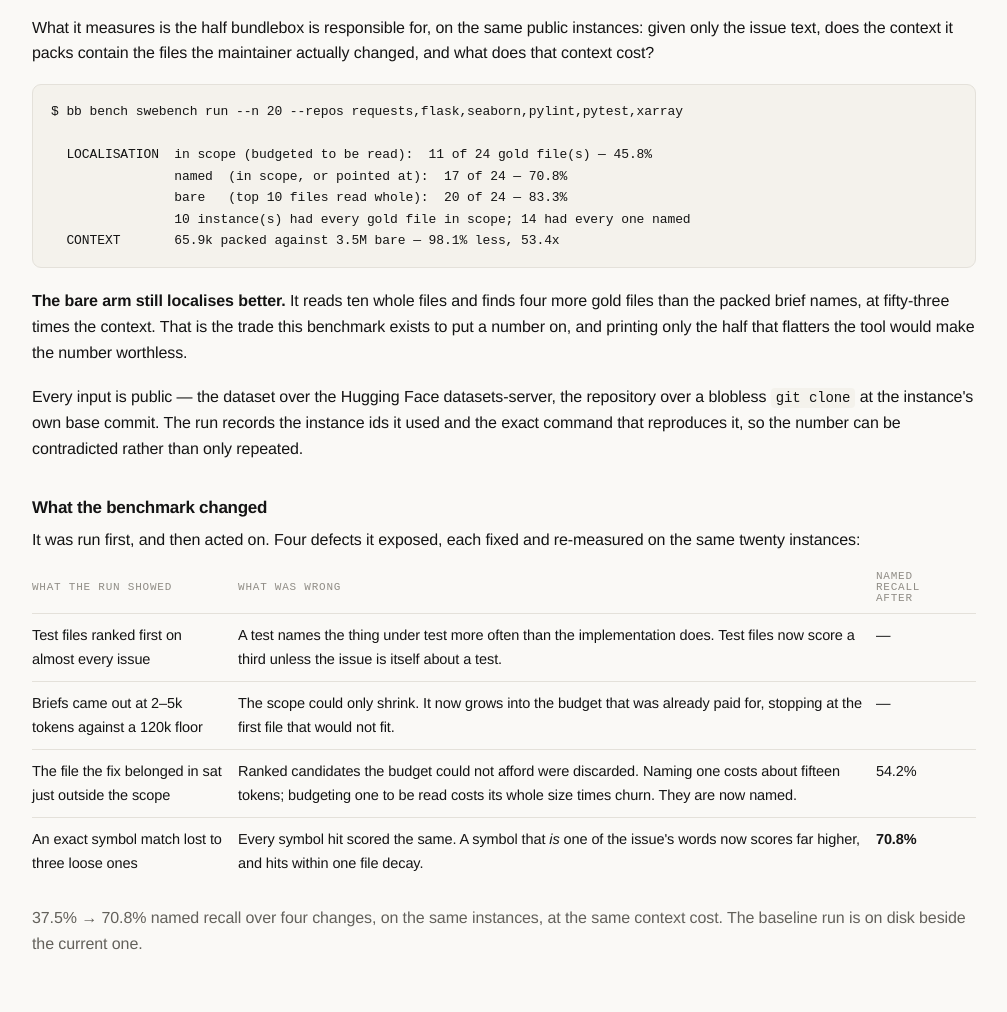
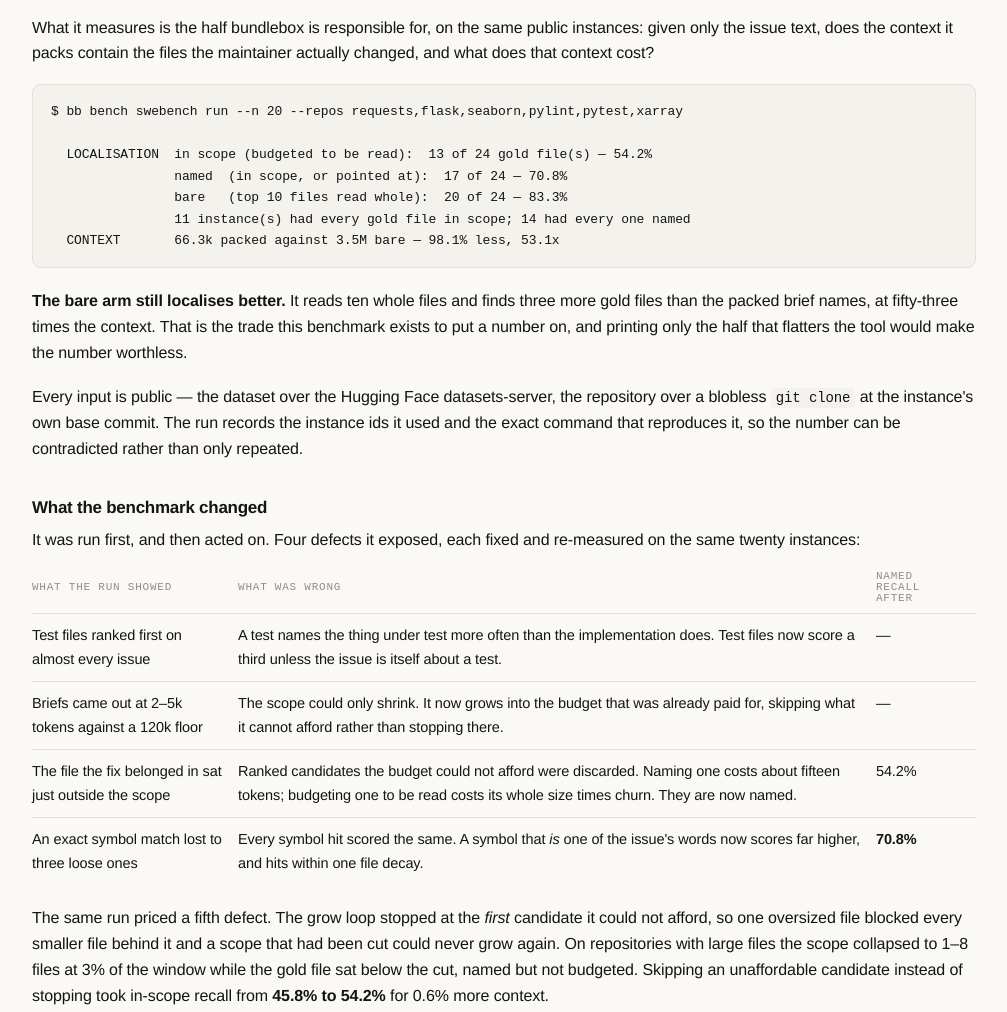
Before and after one commit to blackswanalpha/bundlebox, a website: page docs/index.html in a window 1280 px wide. Shown: the part 10616-11628 px from the top of the page, without its empty margins (136-1143 px from the left). Drawn offline with Linux system fonts and the light colour scheme.

Commit message:
fix(pinpoint): the grow loop stopped at the first file it could not afford
`build()` grows the scope into a window already paid for while the unit is
under the floor. It stopped at the FIRST candidate that did not fit, which has
two consequences it was never meant to have:

- one oversized file blocks every smaller file ranked behind it;
- after a cut, the first candidate it tries is precisely the file the cut loop
  just removed, evaluated in the same state — minus its anchor, so it costs
  more. It cannot fit, the loop breaks, and any unit that had to cut could
  never grow at all.

Measured on SWE-bench Verified, that is where the localisation gap lived. On
xarray and seaborn the scope collapsed to 1-8 files at 3% of the window while
the gold file sat below the cut: named for fifteen tokens, never budgeted.

An unaffordable candidate is now skipped, not fatal. The price is known before
the unit is re-evaluated — payload plus that file against `context.capacity()`
for this kind — so the loop only re-evaluates what it can afford, and a new
`GROW_TRIES` bounds how far down the ranking it looks now that a failure no
longer ends it. Nothing is added past FITS: the budget contract is unchanged.

Same 20 instances, same command:

  in scope           11 of 24 → 13 of 24, 45.8% → 54.2%
  all gold in scope  10 → 11 instances
  packed             65.9k → 66.3k tokens (+0.6%), 53.4x → 53.1x
  named, bare        unchanged at 70.8% and 83.3%

13 of the 20 got a larger scope; the two conversions are seaborn-3187 (2 → 4
files) and xarray-4075 (3 → 8). What remains is not this loop. Four misses are
the ranker's — gold is never named. Three are real budget limits: the gold file
alone exceeds payload capacity, which is why xarray-2905 still sits at a scope
of one.

docs: the run block, and the table row that described the old stopping rule.
The bare arm finds three more gold files than the brief names, not four — that
sentence was wrong before this change.

295 tests, 0 failed, lint clean, selftest 25/25.

```diff
--- a/docs/index.html
+++ b/docs/index.html
@@ -315,22 +315,23 @@ cd your-repo &amp;&amp; bb init &amp;&amp; bb doctor</code></pre>
   <p>What it measures is the half bundlebox is responsible for, on the same public instances: given only the issue text, does the context it packs contain the files the maintainer actually changed, and what does that context cost?</p>
 <pre><code>$ bb bench swebench run --n 20 --repos requests,flask,seaborn,pylint,pytest,xarray
 
-  LOCALISATION  in scope (budgeted to be read):  11 of 24 gold file(s) — 45.8%
+  LOCALISATION  in scope (budgeted to be read):  13 of 24 gold file(s) — 54.2%
                 named  (in scope, or pointed at):  17 of 24 — 70.8%
                 bare   (top 10 files read whole):  20 of 24 — 83.3%
-                10 instance(s) had every gold file in scope; 14 had every one named
-  CONTEXT       65.9k packed against 3.5M bare — 98.1% less, 53.4x</code></pre>
-  <p><strong>The bare arm still localises better.</strong> It reads ten whole files and finds four more gold files than the packed brief names, at fifty-three times the context. That is the trade this benchmark exists to put a number on, and printing only the half that flatters the tool would make the number worthless.</p>
+                11 instance(s) had every gold file in scope; 14 had every one named
+  CONTEXT       66.3k packed against 3.5M bare — 98.1% less, 53.1x</code></pre>
+  <p><strong>The bare arm still localises better.</strong> It reads ten whole files and finds three more gold files than the packed brief names, at fifty-three times the context. That is the trade this benchmark exists to put a number on, and printing only the half that flatters the tool would make the number worthless.</p>
   <p>Every input is public — the dataset over the Hugging Face datasets-server, the repository over a blobless <code>git clone</code> at the instance's own base commit. The run records the instance ids it used and the exact command that reproduces it, so the number can be contradicted rather than only repeated.</p>
   <h3>What the benchmark changed</h3>
   <p>It was run first, and then acted on. Four defects it exposed, each fixed and re-measured on the same twenty instances:</p>
   <table>
     <tr><th>What the run showed</th><th>What was wrong</th><th>Named recall after</th></tr>
     <tr><td>Test files ranked first on almost every issue</td><td>A test names the thing under test more often than the implementation does. Test files now score a third unless the issue is itself about a test.</td><td>—</td></tr>
-    <tr><td>Briefs came out at 2–5k tokens against a 120k floor</td><td>The scope could only shrink. It now grows into the budget that was already paid for, stopping at the first file that would not fit.</td><td>—</td></tr>
+    <tr><td>Briefs came out at 2–5k tokens against a 120k floor</td><td>The scope could only shrink. It now grows into the budget that was already paid for, skipping what it cannot afford rather than stopping there.</td><td>—</td></tr>
     <tr><td>The file the fix belonged in sat just outside the scope</td><td>Ranked candidates the budget could not afford were discarded. Naming one costs about fifteen tokens; budgeting one to be read costs its whole size times churn. They are now named.</td><td>54.2%</td></tr>
     <tr><td>An exact symbol match lost to three loose ones</td><td>Every symbol hit scored the same. A symbol that <em>is</em> one of the issue's words now scores far higher, and hits within one file decay.</td><td><strong>70.8%</strong></td></tr>
   </table>
+  <p>The same run priced a fifth defect. The grow loop stopped at the <em>first</em> candidate it could not afford, so one oversized file blocked every smaller file behind it and a scope that had been cut could never grow again. On repositories with large files the scope collapsed to 1–8 files at 3% of the window while the gold file sat below the cut, named but not budgeted. Skipping an unaffordable candidate instead of stopping took in-scope recall from <strong>45.8% to 54.2%</strong> for 0.6% more context.</p>
   <p class="muted">37.5% → 70.8% named recall over four changes, on the same instances, at the same context cost. The baseline run is on disk beside the current one.</p>
 </div></section>
 
```
Also changed, not shown: src/pinpoint/index.js (+28 -5 lines).
